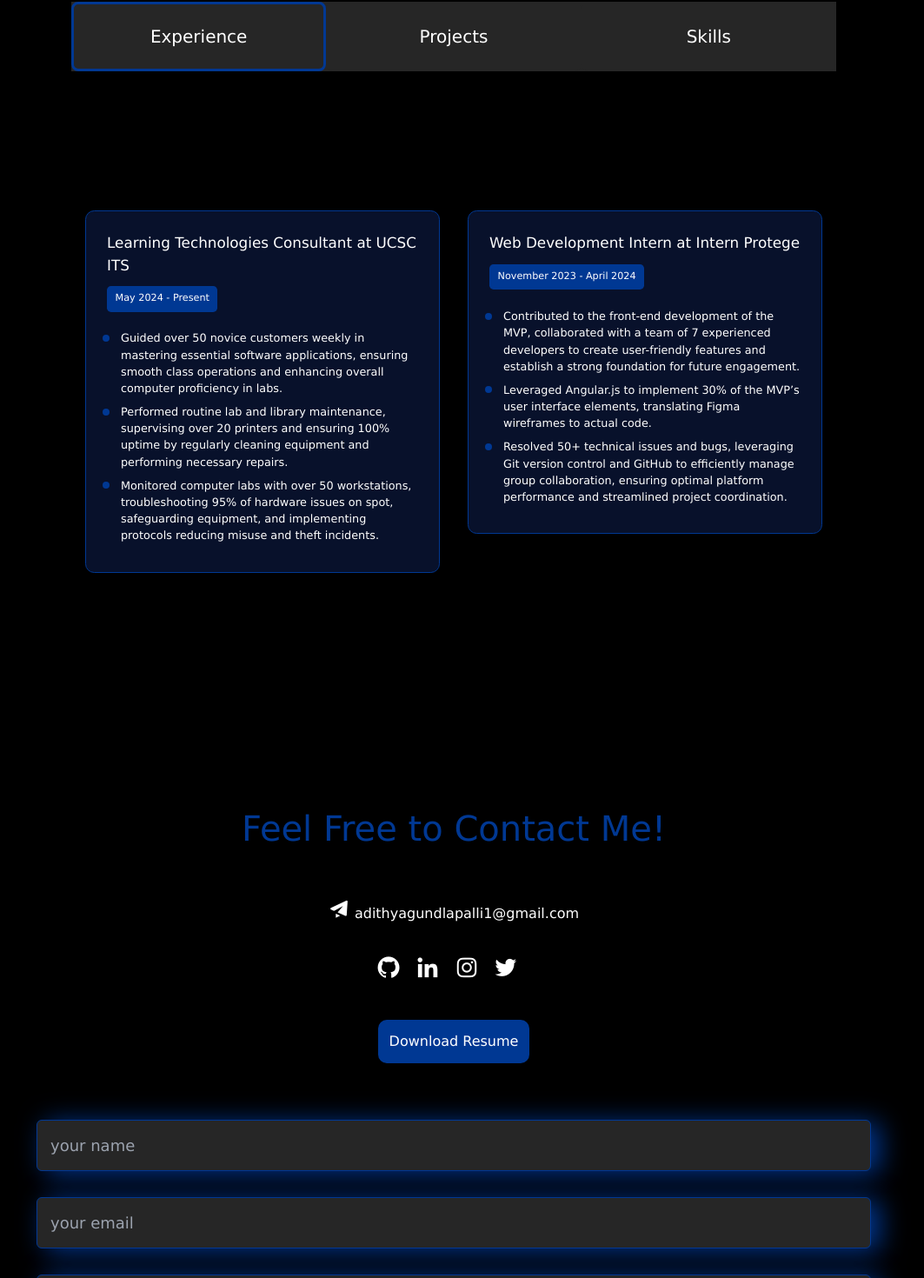
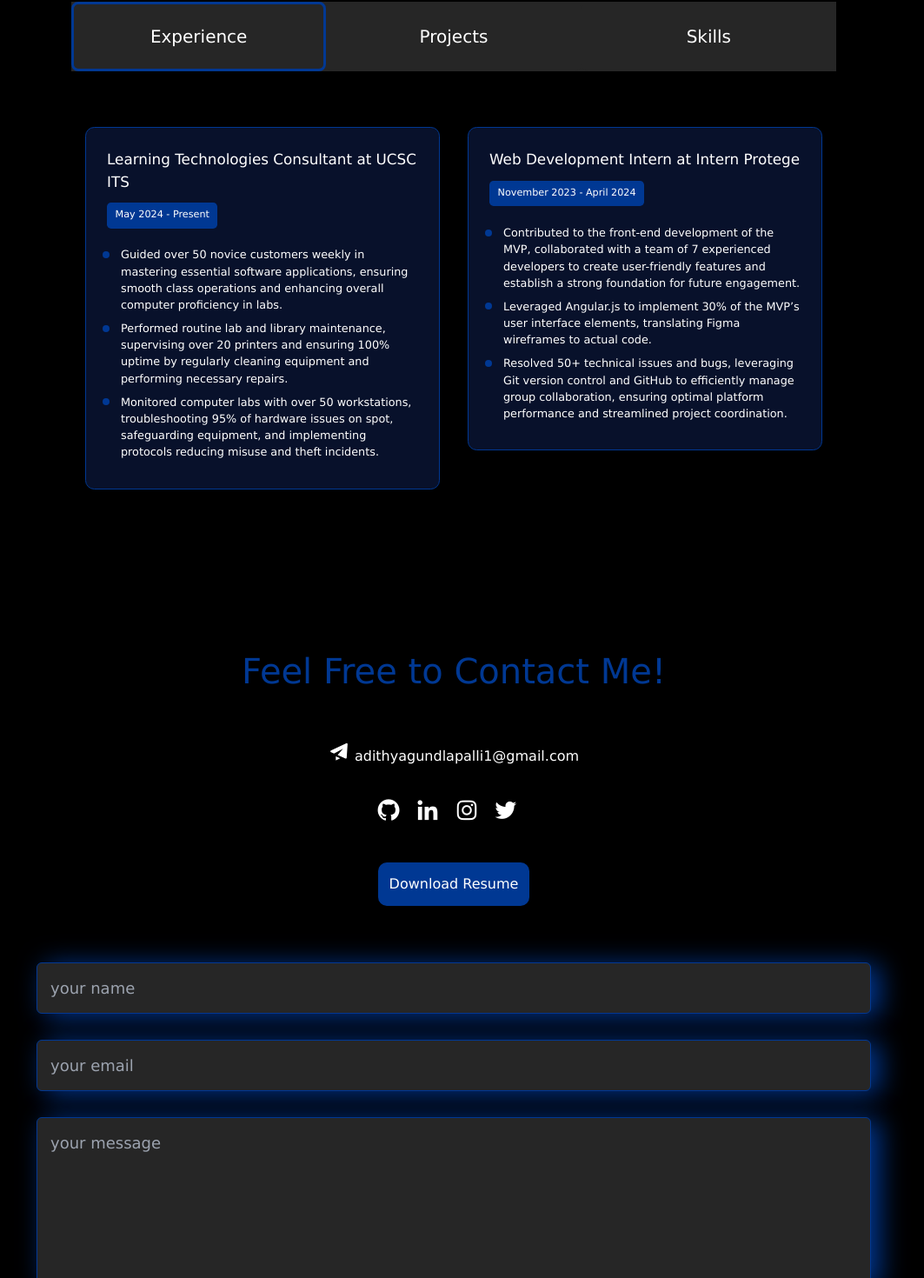
Before and after one commit to adithyagundlapalli/Portfolio, a React (Vite) app: page / in a window 1280 px wide. Shown: the part 1846-3316 px from the top of the page at 87% size, without its empty margins (118-1181 px from the left). Built offline with nearby package versions, Linux system fonts and the light colour scheme.

Commit message:
style changes

```diff
--- a/src/sections/Contact/ContactStyles.css
+++ b/src/sections/Contact/ContactStyles.css
@@ -6,7 +6,7 @@
   align-items: center;
   justify-content: center;
   width: 75%;
-  padding-top: 60px;
+  padding-top: 30px;
   padding-bottom: 50px;
   text-align: center; /* Center text inside contact section */
 }
--- a/src/sections/Resume/ProjectCard/ProjectsCard.css
+++ b/src/sections/Resume/ProjectCard/ProjectsCard.css
@@ -1,6 +1,5 @@
 .projects-card {
   width: 100%;
-  padding: 1rem;
   padding-left: 3rem;
   padding-right: 3rem;
   height: auto;
@@ -13,6 +12,7 @@
   background: var(--nav-color);
   transition: background 1s;
   border: 1px solid var(--secondary-color); /* Existing border */
+  margin-top: -1rem;
 }
 
 .projects-card:hover {
--- a/src/sections/Resume/Skills.jsx
+++ b/src/sections/Resume/Skills.jsx
@@ -5,7 +5,7 @@
 
 export default function Skills() {
   return (
-    <div className="skills-container">
+    <div className="skills-container w-full border-b-[1px] border-b-black">
       <div className="software-skills-main-div">
         <ul className="dev-icons">
           <li className="software-skill-inline html" name="html-5">
--- a/src/sections/Resume/WorkExperience.css
+++ b/src/sections/Resume/WorkExperience.css
@@ -1,5 +1,9 @@
+#work-exp {
+  padding: -2rem 0;
+}
+
 .experience-container {
-  margin: 8rem 0;
+  margin: 2rem 0;
   position: relative;
 }
 
--- a/src/sections/Resume/WorkExperience.jsx
+++ b/src/sections/Resume/WorkExperience.jsx
@@ -57,7 +57,7 @@
 
 
   return (
-    <section id='work-exp' className="experience-container">
+    <section id='work-exp' className="experience-container w-full pb-10 border-b-[1px] border-b-black">
       <div className="experience-content">
 
         <Slider {...settings}>
```
